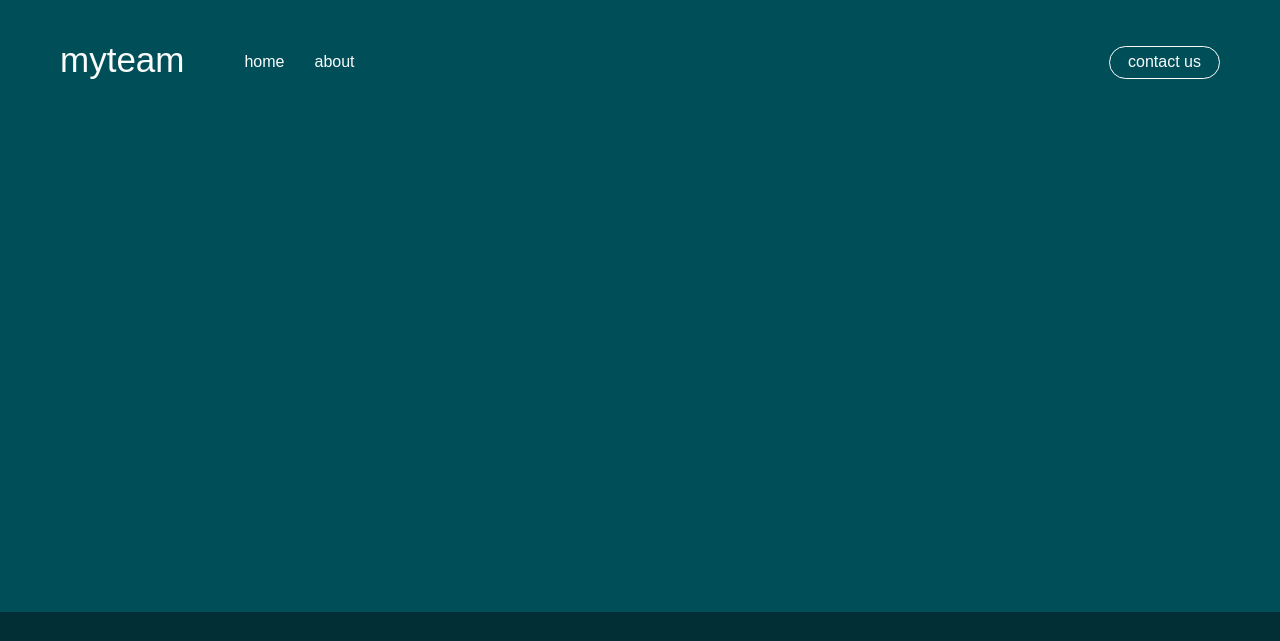
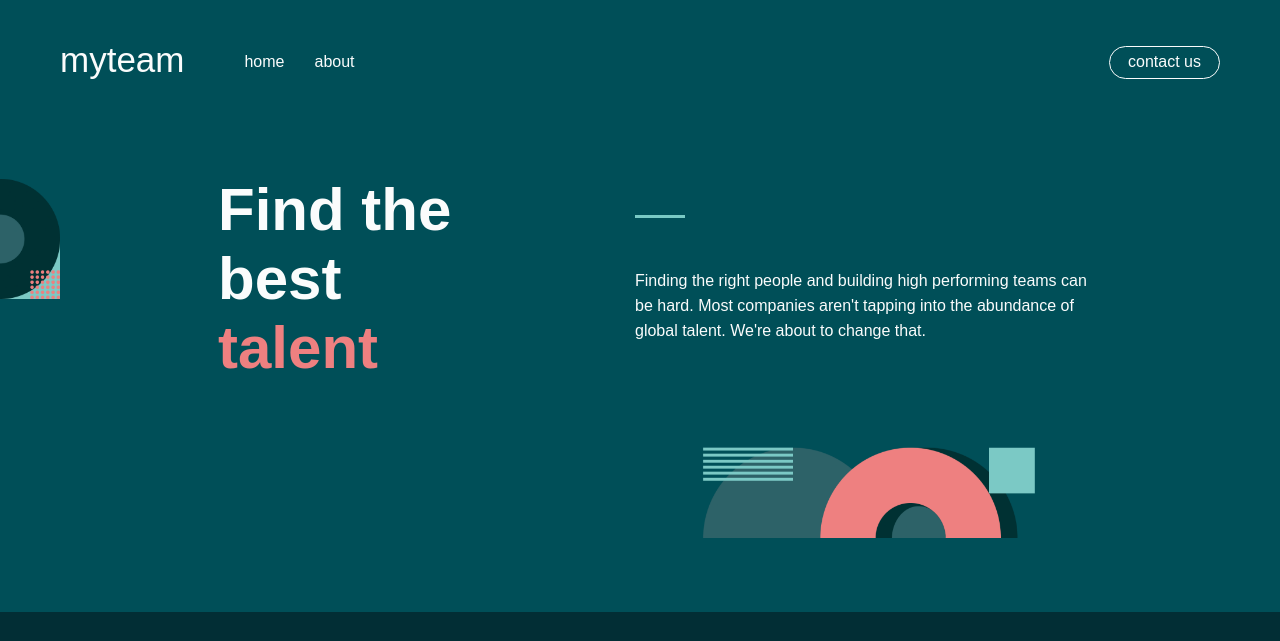
Before and after one commit to TVYDev/4pflo-static-website-myteam, a plain HTML site: page index.html in a window 1280 px wide. Shown: the top 641 px of the page. Drawn offline with Linux system fonts and the light colour scheme; a web font is replaced by a local one.

Commit message:
:rocket: implement purpose section

```diff
--- a/css/global.css
+++ b/css/global.css
@@ -14,7 +14,6 @@
   box-sizing: border-box;
 }
 
-/* Typography */
 html {
   /* 62.5% x 16px = 10px */
   font-size: 62.5%;
@@ -28,8 +27,29 @@ body {
   font-weight: 400;
 }
 
+h1 {
+  font-size: 4.5rem;
+  margin: 1rem 0;
+}
+
+@media screen and (min-width: 768px) {
+  h1 {
+    font-size: 6rem;
+  }
+}
+
 a {
   text-decoration: none;
+}
+
+/* Text */
+.text--accent {
+  color: var(--color-accent);
+}
+
+.text--normal {
+  color: var(--color-heading);
+  line-height: 25px;
 }
 
 /* Button*/
@@ -80,3 +100,21 @@ a {
     font-size: 3.5rem;
   }
 }
+
+/* Line */
+.line {
+  display: block;
+  height: 3px;
+  width: 50px;
+}
+
+.line--normal {
+  background-color: var(--color-body);
+}
+
+.line--accent {
+  display: block;
+  background-color: var(--color-accent);
+  height: 3px;
+  width: 50px;
+}
--- a/css/style.css
+++ b/css/style.css
@@ -3,11 +3,12 @@
 
 /* Container */
 .container {
-  padding: 0;
+  display: flex;
+  flex-direction: column;
   margin: 0;
   min-height: 100vh;
-  display: flex;
-  flex-direction: column;
+  padding: 0;
+  position: relative;
 }
 
 .header,
@@ -80,6 +81,73 @@
 /* Content */
 .main {
   flex-grow: 1;
+}
+
+/* Content -- Main -- Purpose */
+.purpose {
+  align-items: center;
+  color: var(--color-heading);
+  display: flex;
+  flex-direction: column;
+  margin: 0 auto;
+  max-width: 500px;
+  padding: 4rem 5rem 0 4rem;
+  text-align: center;
+}
+
+.purpose__content .line {
+  display: none;
+}
+
+.purpose__image-1 {
+  width: 450px;
+}
+
+.purpose__image-2 {
+  display: none;
+}
+
+@media screen and (min-width: 1024px) {
+  .purpose {
+    display: grid;
+    grid-template-columns: 1fr 1fr;
+    max-width: 1024px;
+  }
+
+  .purpose__title {
+    text-align: left;
+    width: 350px;
+    padding-left: 50px;
+  }
+
+  .purpose__content {
+    display: flex;
+    flex-direction: column;
+    gap: 50px;
+    grid-column: 2;
+    grid-row: 1 / 2;
+    max-width: 500px;
+    text-align: left;
+  }
+
+  .purpose__content .line {
+    display: block;
+  }
+
+  .purpose__image-1 {
+    grid-column: 2;
+    grid-row: 2 / 3;
+    justify-self: center;
+    width: 350px;
+  }
+
+  .purpose__image-2 {
+    display: block;
+    position: absolute;
+    top: 175px;
+    left: 0;
+    width: 80px;
+  }
 }
 
 /* Footer */
--- a/index.html
+++ b/index.html
@@ -22,7 +22,29 @@
         </div>
       </section>
       <section class="main">
-        <div class="main-content"></div>
+        <div class="main-content">
+          <div class="purpose">
+            <img
+              class="purpose__image-2"
+              src="./images/abstract-y-1.png"
+              alt="abstract-image-2"
+            />
+            <h1 class="purpose__title">
+              Find the best <span class="text--accent">talent</span>
+            </h1>
+            <p class="purpose__content text--normal">
+              <span class="line line--normal"></span>
+              Finding the right people and building high performing teams can be
+              hard. Most companies aren't tapping into the abundance of global
+              talent. We're about to change that.
+            </p>
+            <img
+              class="purpose__image-1"
+              src="./images/abstract-x-1.png"
+              alt="abstact-image-1"
+            />
+          </div>
+        </div>
       </section>
       <section class="footer">
         <div class="footer-content">
```
Also changed, not shown: images/abstract-x-1.png (added), images/abstract-y-1.png (added).
